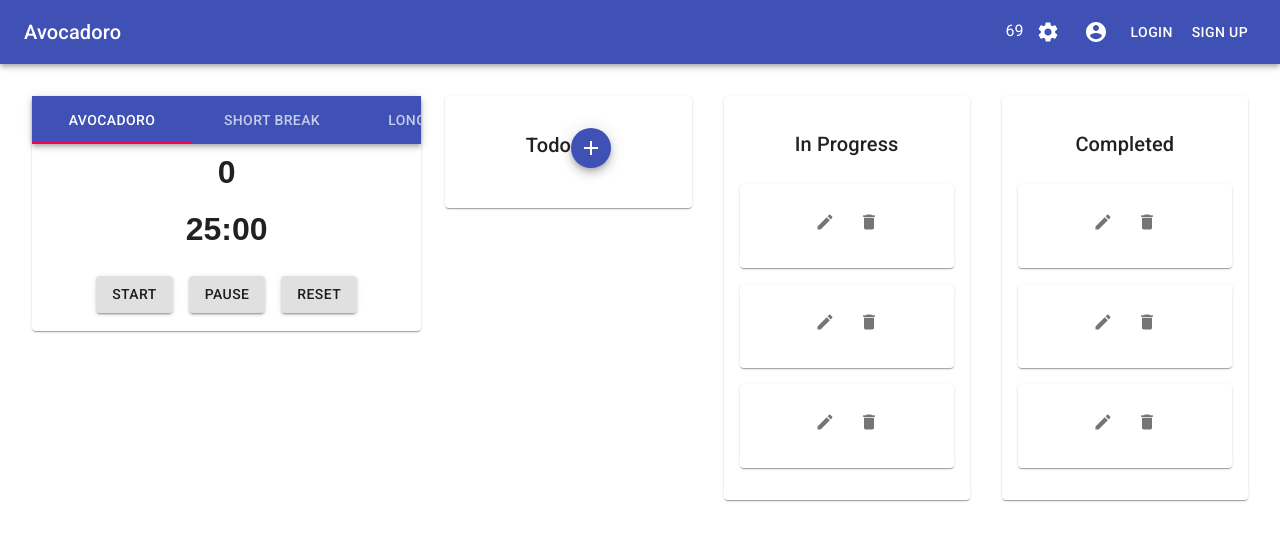
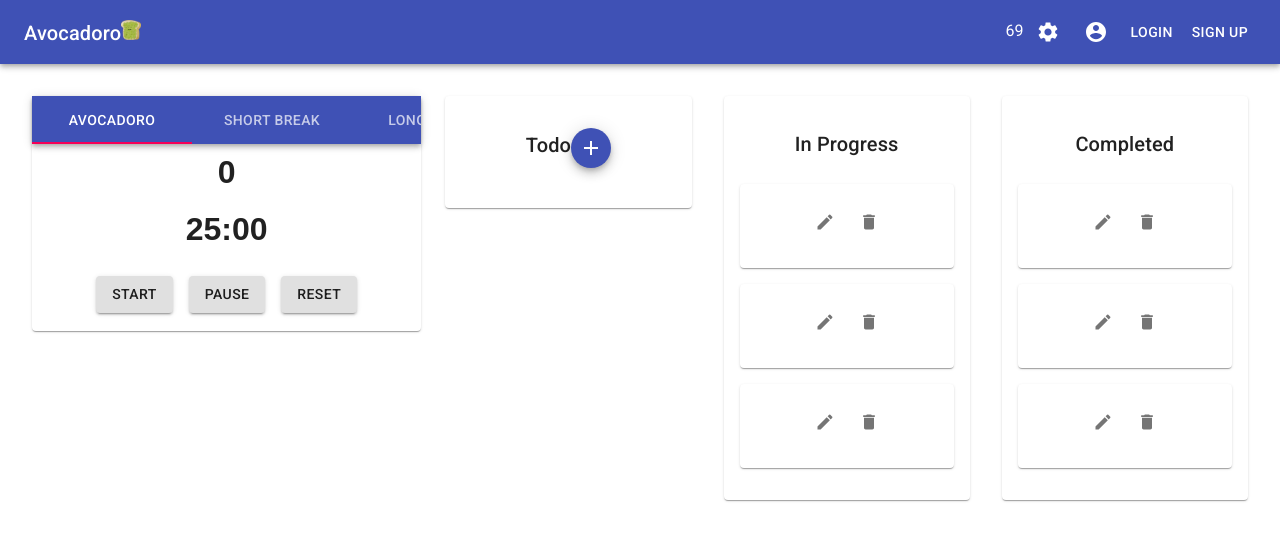
Before and after one commit to BranDebs/Avocado-Frontend, a React (Create React App) app: page / in a window 1280 px wide. Shown: the top 540 px of the page. Built offline with nearby package versions, Linux system fonts and the light colour scheme; a web font is replaced by a local one.

Commit message:
ui(web icon): add avocado icon

```diff
--- a/src/components/navigation/Navbar.js
+++ b/src/components/navigation/Navbar.js
@@ -7,6 +7,8 @@ import AppBar from '@material-ui/core/AppBar';
 import { makeStyles } from '@material-ui/core/styles';
 import Toolbar from '@material-ui/core/Toolbar';
 import Typography from '@material-ui/core/Typography';
+import Icon from '@material-ui/core/Icon';
+import AvocadoroIcon from '../../images/Avocadoro-icon.svg';
 
 const useStyles = makeStyles(theme => ({
   root: {
@@ -33,6 +35,13 @@ const Navbar = () => {
               style={{ textDecoration: 'none' }}
             >
               Avocadoro
+              <Icon>
+                <img
+                  src={AvocadoroIcon}
+                  alt="AvocadoroToast"
+                  height={20}
+                />
+              </Icon>
             </Link>
           </Typography>
           <SignedInLink />
```
Also changed, not shown: src/images/Avocadoro-icon.svg (added), src/images/Avocadoro-icon1.png.
